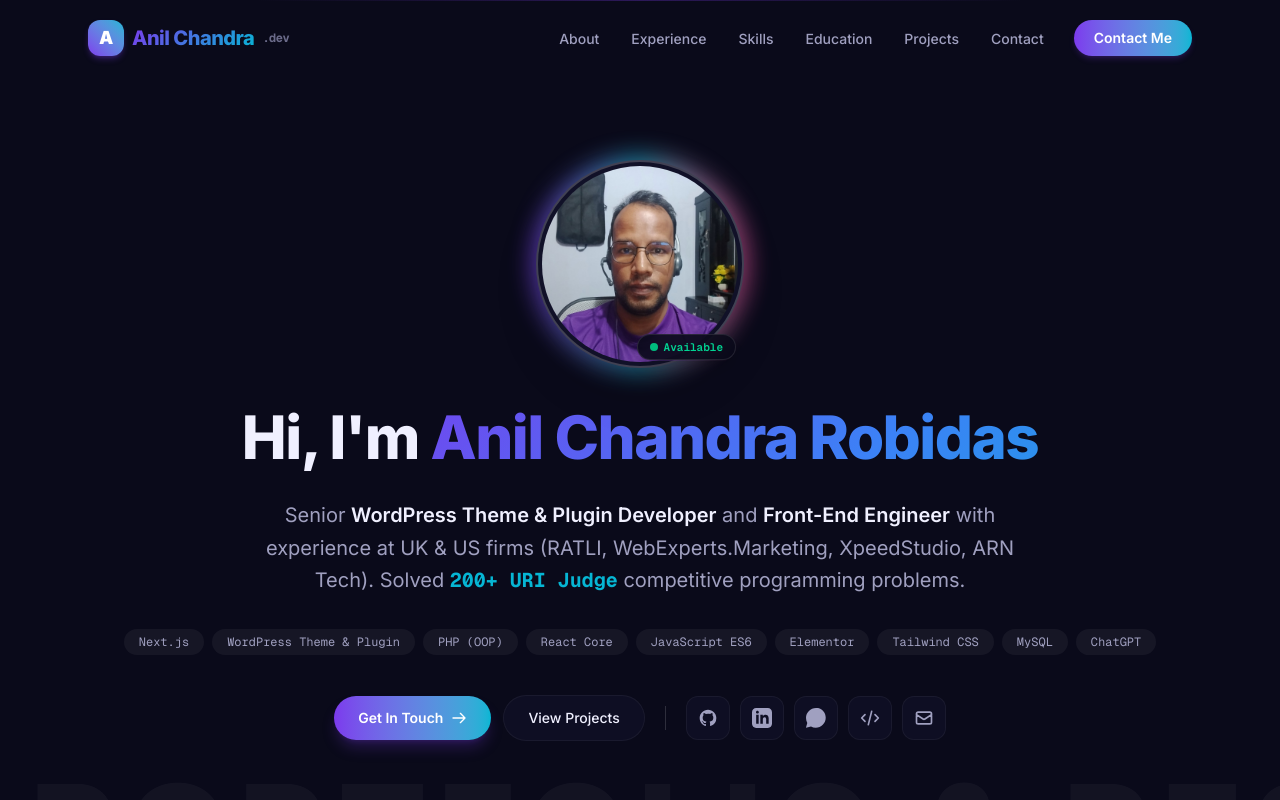
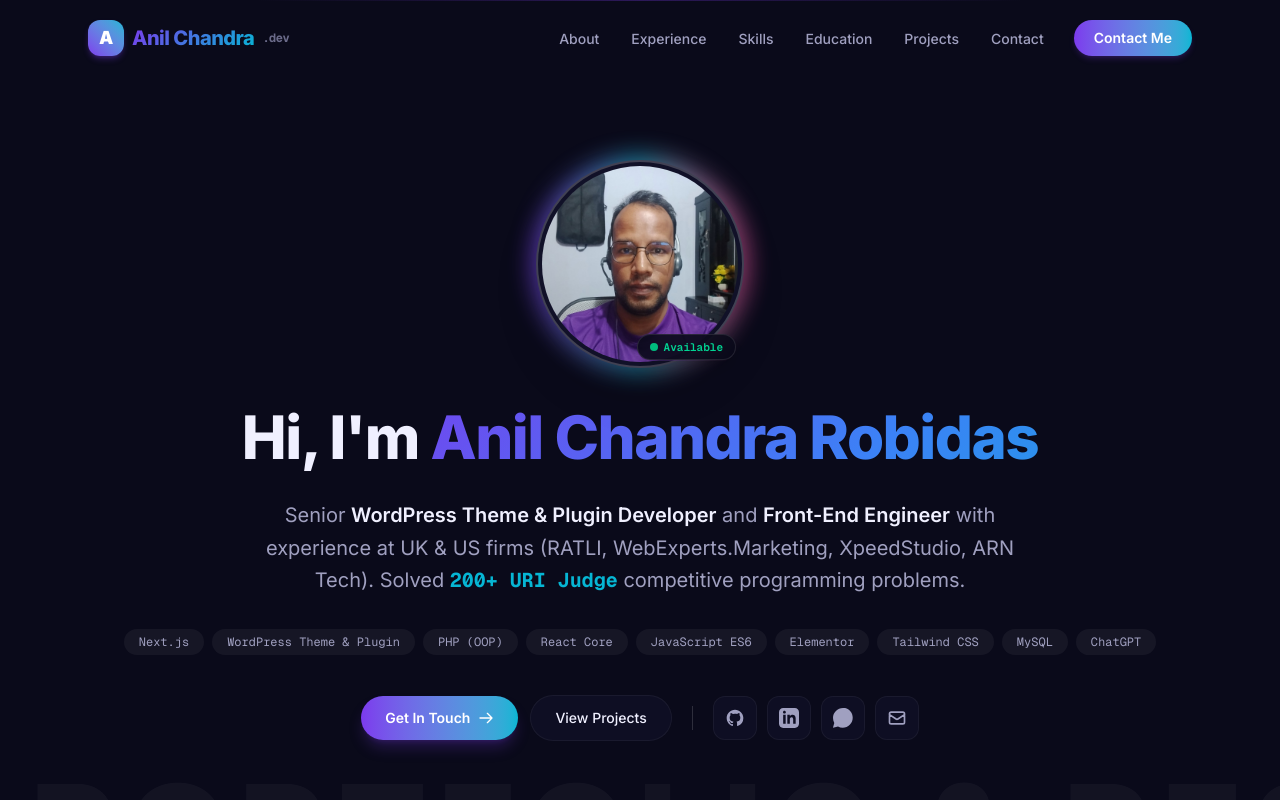
Before and after one commit to anil-chandra-robidas/RD-Portfolio, a Next.js app: page / in a window 1280 px wide. Shown: the top 800 px of the page. Built offline with nearby package versions, Linux system fonts and the light colour scheme.

Commit message:
Remove URI Online Judge from social media links

```diff
--- a/src/app/components/AboutSection.tsx
+++ b/src/app/components/AboutSection.tsx
@@ -43,16 +43,6 @@ const SOCIAL_LINKS = [
       </svg>
     ),
     hoverColor: 'hover:text-[#25D366] hover:border-[#25D366]/50 hover:bg-[#25D366]/10 hover:shadow-[#25D366]/20',
-  },
-  {
-    name: 'URI Judge',
-    href: 'https://www.urionlinejudge.com.br/judge/en/profile/12487',
-    icon: (
-      <svg className="h-5 w-5" fill="none" viewBox="0 0 24 24" stroke="currentColor" strokeWidth={2}>
-        <path strokeLinecap="round" strokeLinejoin="round" d="M10 20l4-16m4 4l4 4-4 4M6 16l-4-4 4-4" />
-      </svg>
-    ),
-    hoverColor: 'hover:text-accent-cyan hover:border-accent-cyan/50 hover:bg-accent-cyan/10 hover:shadow-accent-cyan/20',
   },
   {
     name: 'Email',
--- a/src/app/components/Footer.tsx
+++ b/src/app/components/Footer.tsx
@@ -35,12 +35,12 @@ export default function Footer() {
           </a>
           <span>•</span>
           <a
-            href="https://www.urionlinejudge.com.br/judge/en/profile/12487"
+            href="https://wa.me/8801838233177"
             target="_blank"
             rel="noopener noreferrer"
-            className="transition-colors hover:text-accent-cyan"
+            className="transition-colors hover:text-[#25D366]"
           >
-            URI Judge Profile
+            WhatsApp
           </a>
         </div>
 
```
